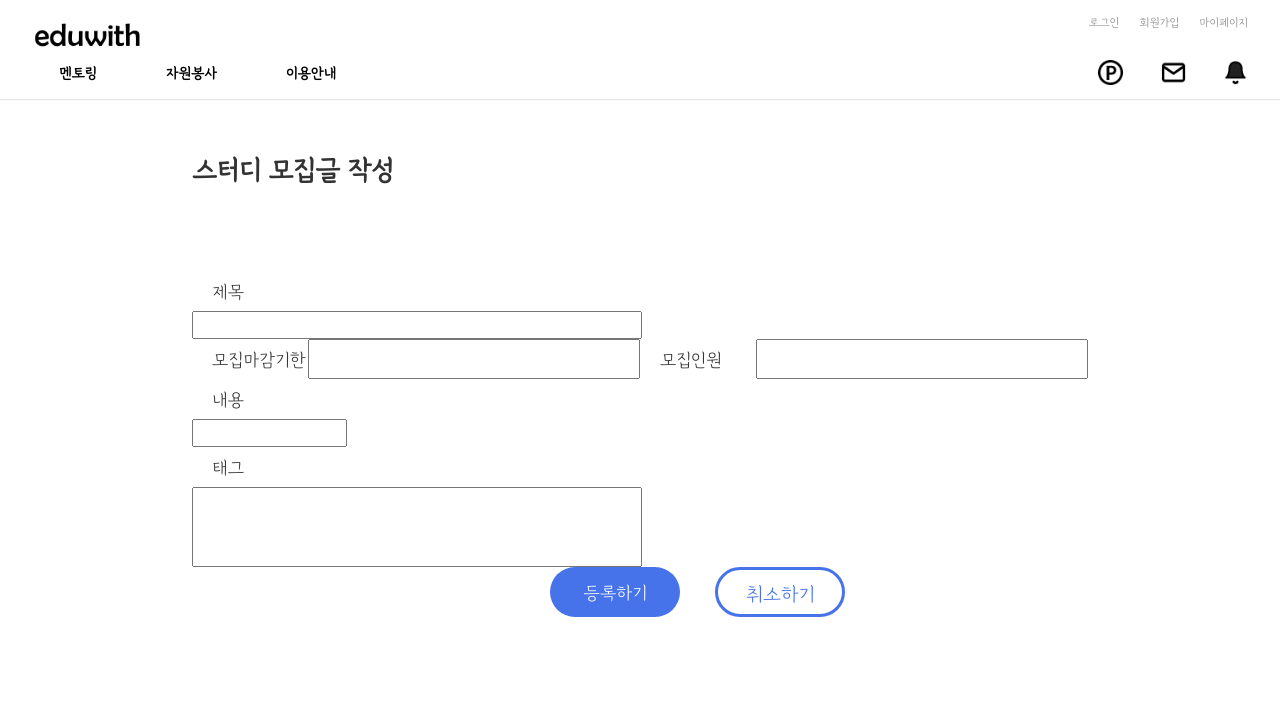
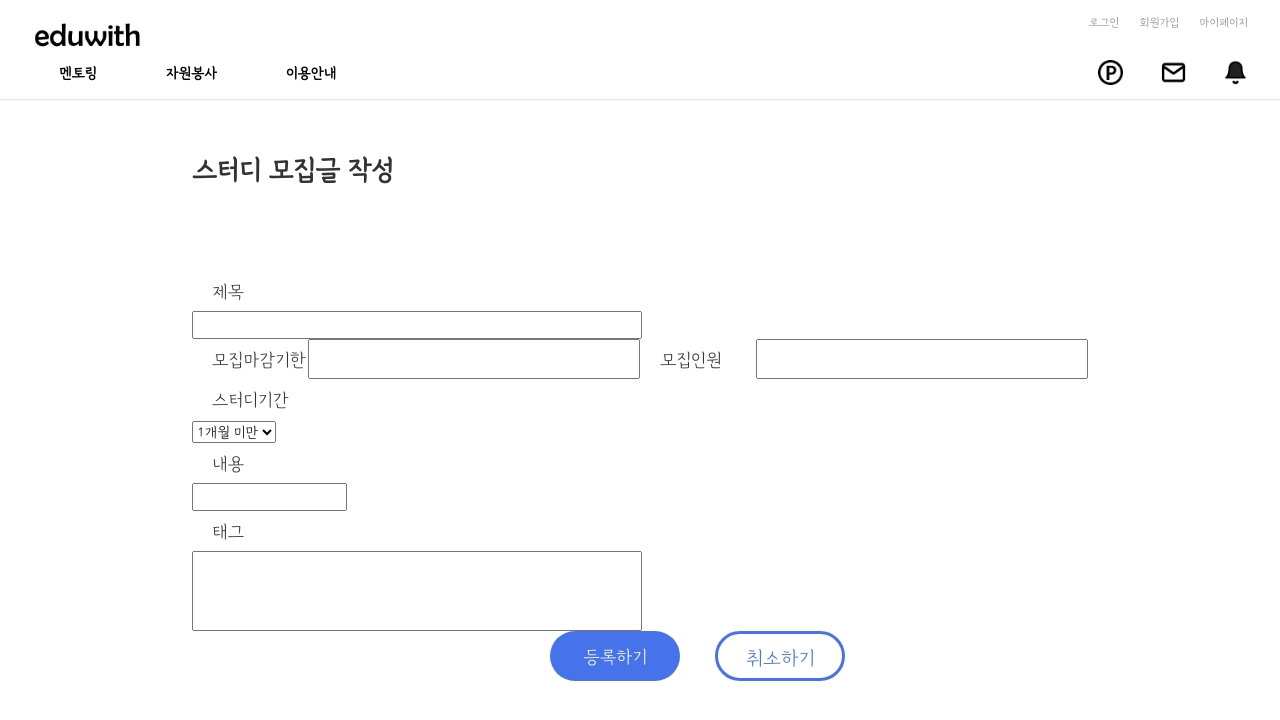
Before and after one commit to Eduwith/frontend, a React (Create React App) app: page /studies/register in a window 1280 px wide. Shown: the top 720 px of the page. Built offline with nearby package versions, Linux system fonts and the light colour scheme; a web font is replaced by a local one.

Commit message:
CHORE: studyregister

```diff
--- a/package.json
+++ b/package.json
@@ -11,14 +11,12 @@
     "autoprefixer": "10.4.5",
     "axios": "^0.27.2",
     "bootstrap": "^5.1.3",
-
     "buffer": "^6.0.3",
     "http-proxy-middleware": "^2.0.6",
     "install": "^0.13.0",
     "jsonwebtoken": "^8.5.1",
     "path-browserify": "^1.0.1",
     "proxy": "^1.0.2",
-
     "react": "^18.2.0",
     "react-bootstrap": "^2.4.0",
     "react-cookie": "^4.1.1",
@@ -28,7 +26,7 @@
     "react-router": "^6.3.0",
     "react-router-dom": "^6.3.0",
     "react-scripts": "^5.0.1",
-    "recoil": "^0.7.4",
+    "recoil": "^0.7.5",
     "stream": "^0.0.2",
     "styled-components": "^5.3.5",
     "web-vitals": "^2.1.4"
--- a/src/components/study/StudyRegister.js
+++ b/src/components/study/StudyRegister.js
@@ -15,6 +15,7 @@ function StudyRegister() {
     const [total_people, setTPeople] = useState("");
     const [r_end_date, setEDate] = useState("");
     const [contents, setContents] = useState("");
+    const [s_period, setSperiod] = useState("");
 
 
     const onTitleHandler = (event) => {
@@ -39,6 +40,11 @@ function StudyRegister() {
 
     const onContentsHandler = (event) => {
       setContents(event.currentTarget.value);
+      console.log(event.currentTarget.value);
+    }
+
+    const onSperiodHandler = (event) => {
+      setSperiod(event.currentTarget.value);
       console.log(event.currentTarget.value);
     }
 
@@ -88,6 +94,15 @@ function StudyRegister() {
             <input type="number" className={styles.input_title} value={total_people} onChange={onTPeopleHandler} />
           </div>
           <div className={styles.inner_box}>
+            <div className={styles.left}>스터디기간</div>
+            <select name="period" onChange={onSperiodHandler}>
+              <option value="1">1개월 미만</option>
+              <option value="3">3개월 미만</option>
+              <option value="6">6개월 미만</option>
+              <option value="12">1년 미만</option>
+            </select>
+          </div>
+          <div className={styles.inner_box}>
             <div className={styles.left}>내용</div>
             <input type="text" value={contents} onChange={onContentsHandler} className={styles.input_content} />
           </div>
@@ -96,15 +111,6 @@ function StudyRegister() {
             <input type="text" value={tag} onChange={onTagHandler} className={styles.input_desc} />
           </div>
 
-          {/* <div className={styles.inner_box}>
-            <div className={styles.left}>스터디기간</div>
-            <select name="period" onChange={onSPeriodHandler}>
-              <option value="1">1개월 미만</option>
-              <option value="3">3개월 미만</option>
-              <option value="6">6개월 미만</option>
-              <option value="12">1년 미만</option>
-            </select>
-          </div> */}
 
           <div className={styles.btnblock}>
           <button type="submit" className={styles.btn_apply} onClick={postStudyRegister}>등록하기</button>
```
Also changed, not shown: 1 other file (tests, documents, lock files or other folders).
